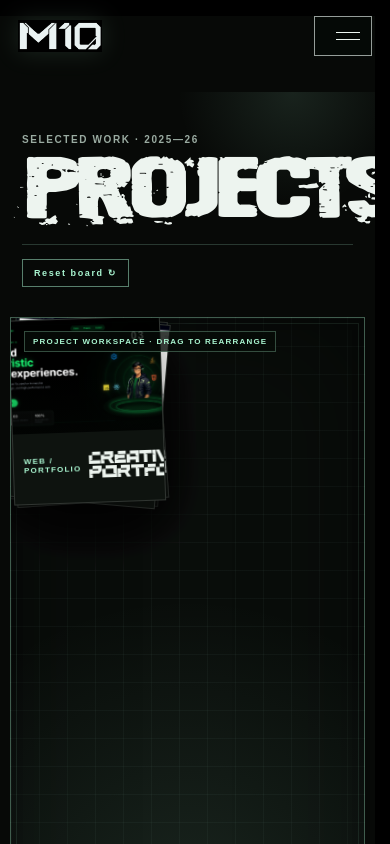
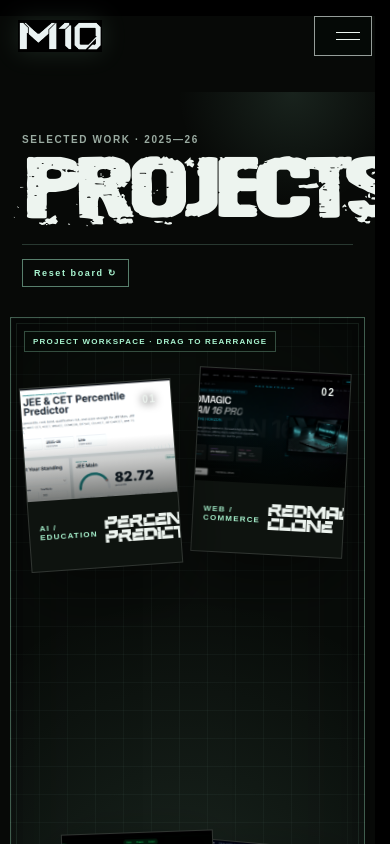
Before and after one commit to praneet1009m-lgtm/M-10, a React (Vite) app: page /projects in a window 390 px wide. Shown: the top 844 px of the page. Built offline with nearby package versions, Linux system fonts and the light colour scheme.

Commit message:
Fix touch dragging on project cards

```diff
--- a/src/index.css
+++ b/src/index.css
@@ -310,6 +310,12 @@ button { font: inherit; }
     min-width: 0 !important;
     touch-action: none;
   }
+  .messy-card:nth-of-type(1) { left: 4% !important; top: 5% !important; }
+  .messy-card:nth-of-type(2) { left: 52% !important; top: 4% !important; }
+  .messy-card:nth-of-type(3) { left: 15% !important; top: 39% !important; }
+  .messy-card:nth-of-type(4) { left: 54% !important; top: 40% !important; }
+  .messy-card:nth-of-type(5) { left: 4% !important; top: 72% !important; }
+  .messy-card:nth-of-type(6) { left: 51% !important; top: 72% !important; }
   .messy-card:nth-child(even) { transform: rotate(var(--rotate)) !important; }
   .messy-card__image { height: 29vw !important; min-height: 112px !important; }
   .messy-card__caption { min-height: 70px; padding: 11px 10px; gap: 7px; }
--- a/src/pages/projects.jsx
+++ b/src/pages/projects.jsx
@@ -13,8 +13,8 @@ const projects = [
 
 function MessyCard({ project, index, boardRef, raise }) {
   const card = useRef(null); const drag = useRef({ active: false, x: 0, y: 0, left: 0, top: 0, moved: false });
-  const down = (event) => { const el = card.current; const board = boardRef.current.getBoundingClientRect(); const rect = el.getBoundingClientRect(); drag.current = { active: true, x: event.clientX, y: event.clientY, left: rect.left - board.left, top: rect.top - board.top, moved: false }; el.setPointerCapture(event.pointerId); el.style.left = `${drag.current.left}px`; el.style.top = `${drag.current.top}px`; el.style.zIndex = raise(); };
-  const move = (event) => { const d = drag.current; if (!d.active) return; const board = boardRef.current.getBoundingClientRect(); const el = card.current; const left = Math.max(8, Math.min(board.width - el.offsetWidth - 8, d.left + event.clientX - d.x)); const top = Math.max(8, Math.min(board.height - el.offsetHeight - 8, d.top + event.clientY - d.y)); if (Math.abs(event.clientX - d.x) + Math.abs(event.clientY - d.y) > 6) d.moved = true; el.style.left = `${left}px`; el.style.top = `${top}px`; };
+  const down = (event) => { const el = card.current; const board = boardRef.current.getBoundingClientRect(); const rect = el.getBoundingClientRect(); drag.current = { active: true, x: event.clientX, y: event.clientY, left: rect.left - board.left, top: rect.top - board.top, moved: false }; el.setPointerCapture(event.pointerId); el.style.setProperty("left", `${drag.current.left}px`, "important"); el.style.setProperty("top", `${drag.current.top}px`, "important"); el.style.zIndex = raise(); };
+  const move = (event) => { const d = drag.current; if (!d.active) return; const board = boardRef.current.getBoundingClientRect(); const el = card.current; const left = Math.max(8, Math.min(board.width - el.offsetWidth - 8, d.left + event.clientX - d.x)); const top = Math.max(8, Math.min(board.height - el.offsetHeight - 8, d.top + event.clientY - d.y)); if (Math.abs(event.clientX - d.x) + Math.abs(event.clientY - d.y) > 6) d.moved = true; el.style.setProperty("left", `${left}px`, "important"); el.style.setProperty("top", `${top}px`, "important"); };
   const up = () => { drag.current.active = false; };
   return <a ref={card} href={project.link} target="_blank" rel="noreferrer" className="messy-card" data-x={project.x} data-y={project.y} data-z={project.z} style={{ left: project.x, top: project.y, width: project.w, zIndex: project.z, "--rotate": project.r }} onPointerDown={down} onPointerMove={move} onPointerUp={up} onPointerCancel={up} onClick={(event) => { if (drag.current.moved) event.preventDefault(); }}>
     <div className="messy-card__image"><img src={project.image} alt={`${project.title} preview`} /><span>{String(index + 1).padStart(2, "0")}</span></div><div className="messy-card__caption"><p>{project.type}</p><h2>{project.title}</h2><b>↗</b></div>
@@ -23,7 +23,7 @@ function MessyCard({ project, index, boardRef, raise }) {
 
 export default function Projects() {
   const root = useRef(null); const board = useRef(null); const layer = useRef(20);
-  const reset = () => board.current.querySelectorAll(".messy-card").forEach((card) => { card.style.left = card.dataset.x; card.style.top = card.dataset.y; card.style.zIndex = card.dataset.z; });
+  const reset = () => board.current.querySelectorAll(".messy-card").forEach((card) => { card.style.setProperty("left", card.dataset.x, "important"); card.style.setProperty("top", card.dataset.y, "important"); card.style.zIndex = card.dataset.z; });
   useGSAP(() => { gsap.fromTo(".messy-title", { y: 55, opacity: 0 }, { y: 0, opacity: 1, duration: 1, ease: "power4.out" }); gsap.fromTo(".messy-card", { opacity: 0 }, { opacity: 1, duration: .65, stagger: .1, delay: .12, ease: "power2.out" }); }, { scope: root });
   return <main ref={root} className="messy-page"><header className="messy-head"><p>Selected work · 2025—26</p><h1 className="messy-title">Projects</h1><div><span>Arrange the work your way</span><button onClick={reset}>Reset board ↻</button></div></header><section ref={board} className="messy-board"><div className="messy-board__hint">Drag any card</div>{projects.map((project, index) => <MessyCard key={project.title} project={project} index={index} boardRef={board} raise={() => ++layer.current} />)}</section><footer className="messy-footer"><span>© Praneet Kamble</span><a href="/contact">Let’s work together ↗</a></footer></main>;
 }
```
